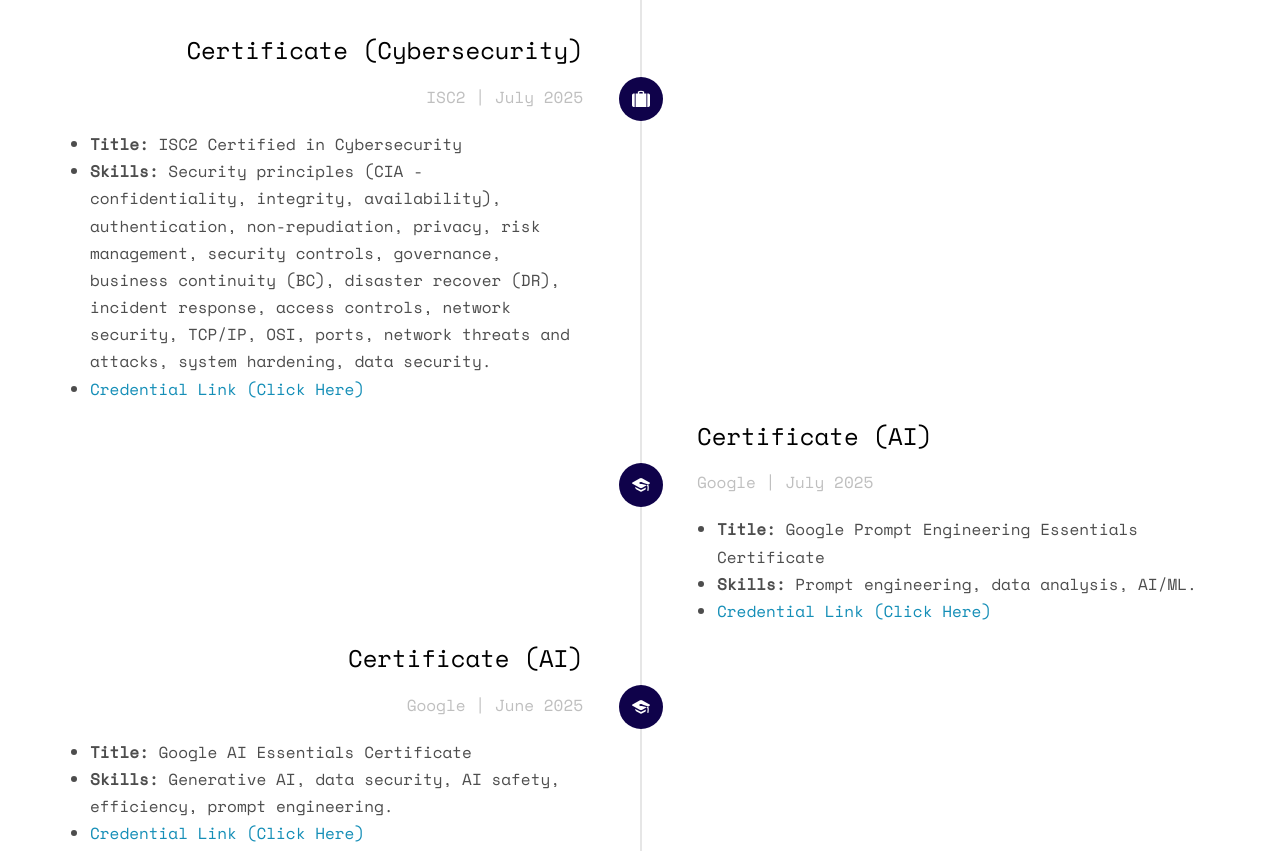
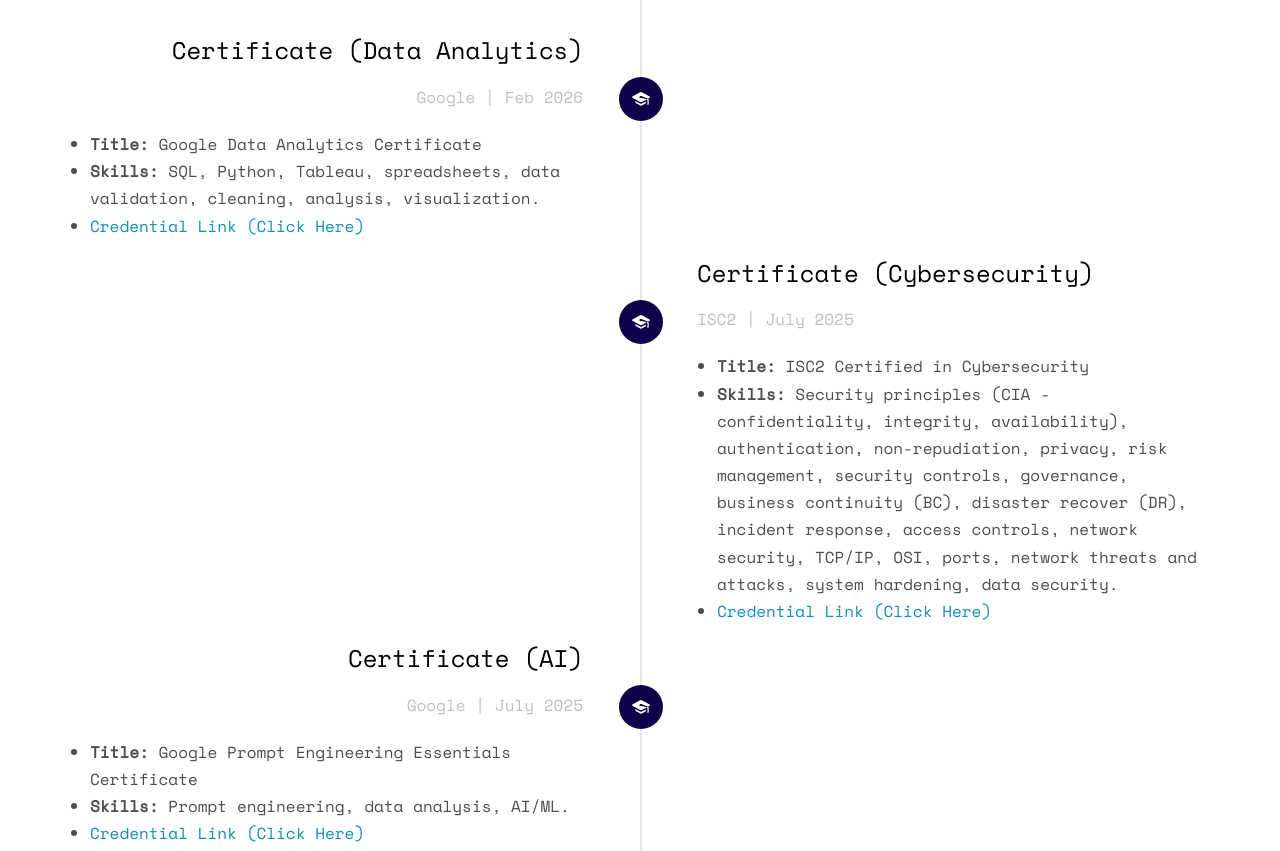
Before and after one commit to MaayonThayaparan/Portfolio-Website, a plain HTML site: page index.html in a window 1280 px wide. Shown: the part 5101-5952 px from the top of the page. Drawn offline with nearby package versions, Linux system fonts and the light colour scheme; some packages are replaced by stand-ins of ours; no server answers; files whose address does not match are found by name.

Commit message:
Adding Google Data Analytics Certificate to education section

```diff
--- a/index.html
+++ b/index.html
@@ -611,7 +611,23 @@
 							<div id="fh5co-education"><h3>Education</h3></div>
 						</li>
 						<li class="animate-box timeline-unverted">
-							<div class="timeline-badge"><i class="icon-suitcase"></i></div>
+							<div class="timeline-badge"><i class="icon-graduation-cap"></i></div>
+							<div class="timeline-panel">
+								<div class="timeline-heading">
+									<h3 class="timeline-title">Certificate (Data Analytics)</h3>
+									<span class="company">Google | Feb 2026</span>
+								</div>
+								<div class="timeline-body">
+									<ul>
+										<li><b>Title:</b> Google Data Analytics Certificate</li>
+										<li><b>Skills:</b> SQL, Python, Tableau, spreadsheets, data validation, cleaning, analysis, visualization.</li>
+										<li><a href="https://coursera.org/share/b38f16c4a1521d3f92a81c54bbac14c2">Credential Link (Click Here)</a></li>
+									</ul>
+								</div>
+							</div>
+						</li>
+						<li class="timeline-inverted animate-box">
+							<div class="timeline-badge"><i class="icon-graduation-cap"></i></div>
 							<div class="timeline-panel">
 								<div class="timeline-heading">
 									<h3 class="timeline-title">Certificate (Cybersecurity)</h3>
@@ -620,13 +636,13 @@
 								<div class="timeline-body">
 									<ul>
 										<li><b>Title:</b> ISC2 Certified in Cybersecurity</li>
-										<li><b>Skills:</b> Security principles (CIA - confidentiality, integrity, availability), authentication, non-repudiation, privacy, risk management, security controls, governance, business continuity (BC), disaster recover (DR), incident response, access controls, network security, TCP/IP, OSI, ports, network threats and attacks, system hardening, data security.   </li>
+										<li><b>Skills:</b> Security principles (CIA - confidentiality, integrity, availability), authentication, non-repudiation, privacy, risk management, security controls, governance, business continuity (BC), disaster recover (DR), incident response, access controls, network security, TCP/IP, OSI, ports, network threats and attacks, system hardening, data security.</li>
 										<li><a href="https://www.credly.com/badges/e6887adb-4ac0-45d6-8ca7-5d482ccbbd11/linked_in_profile">Credential Link (Click Here)</a></li>
 									</ul>
 								</div>
 							</div>
 						</li>
-						<li class="timeline-inverted animate-box">
+						<li class="animate-box timeline-unverted">
 							<div class="timeline-badge"><i class="icon-graduation-cap"></i></div>
 							<div class="timeline-panel">
 								<div class="timeline-heading">
@@ -642,7 +658,7 @@
 								</div>
 							</div>
 						</li>
-						<li class="animate-box timeline-unverted">
+						<li class="timeline-inverted animate-box">
 							<div class="timeline-badge"><i class="icon-graduation-cap"></i></div>
 							<div class="timeline-panel">
 								<div class="timeline-heading">
@@ -658,7 +674,7 @@
 								</div>
 							</div>
 						</li>
-						<li class="timeline-inverted animate-box">
+						<li class="animate-box timeline-unverted">
 							<div class="timeline-badge"><i class="icon-graduation-cap"></i></div>
 							<div class="timeline-panel">
 								<div class="timeline-heading">
@@ -674,7 +690,7 @@
 								</div>
 							</div>
 						</li>
-						<li class="animate-box timeline-unverted">
+						<li class="timeline-inverted animate-box">
 							<div class="timeline-badge"><i class="icon-graduation-cap"></i></div>
 							<div class="timeline-panel">
 								<div class="timeline-heading">
@@ -690,7 +706,7 @@
 								</div>
 							</div>
 						</li>
-						<li class="timeline-inverted animate-box">
+						<li class="animate-box timeline-unverted">
 							<div class="timeline-badge"><i class="icon-graduation-cap"></i></div>
 							<div class="timeline-panel">
 								<div class="timeline-heading">
@@ -706,7 +722,7 @@
 								</div>
 							</div>
 						</li>
-						<li class="animate-box timeline-unverted">
+						<li class="timeline-inverted animate-box">
 							<div class="timeline-badge"><i class="icon-graduation-cap"></i></div>
 							<div class="timeline-panel">
 								<div class="timeline-heading">
```
